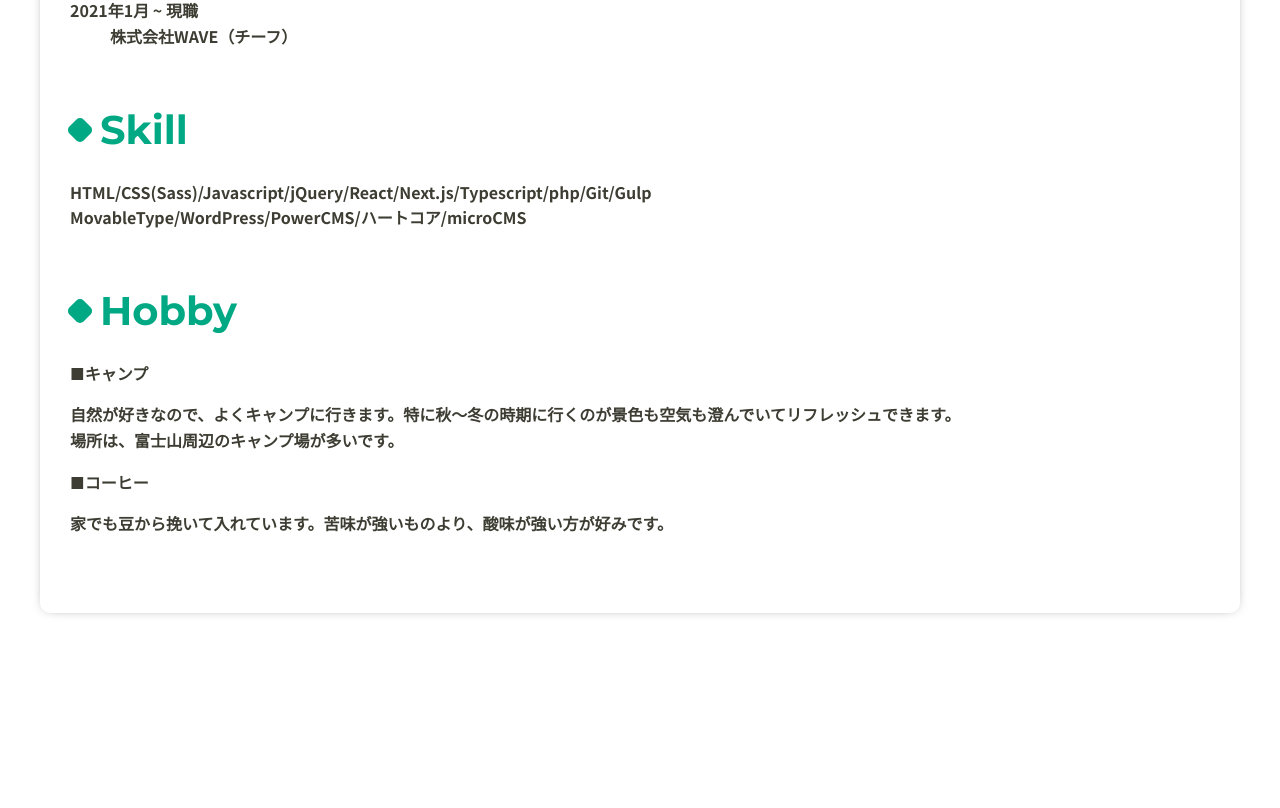
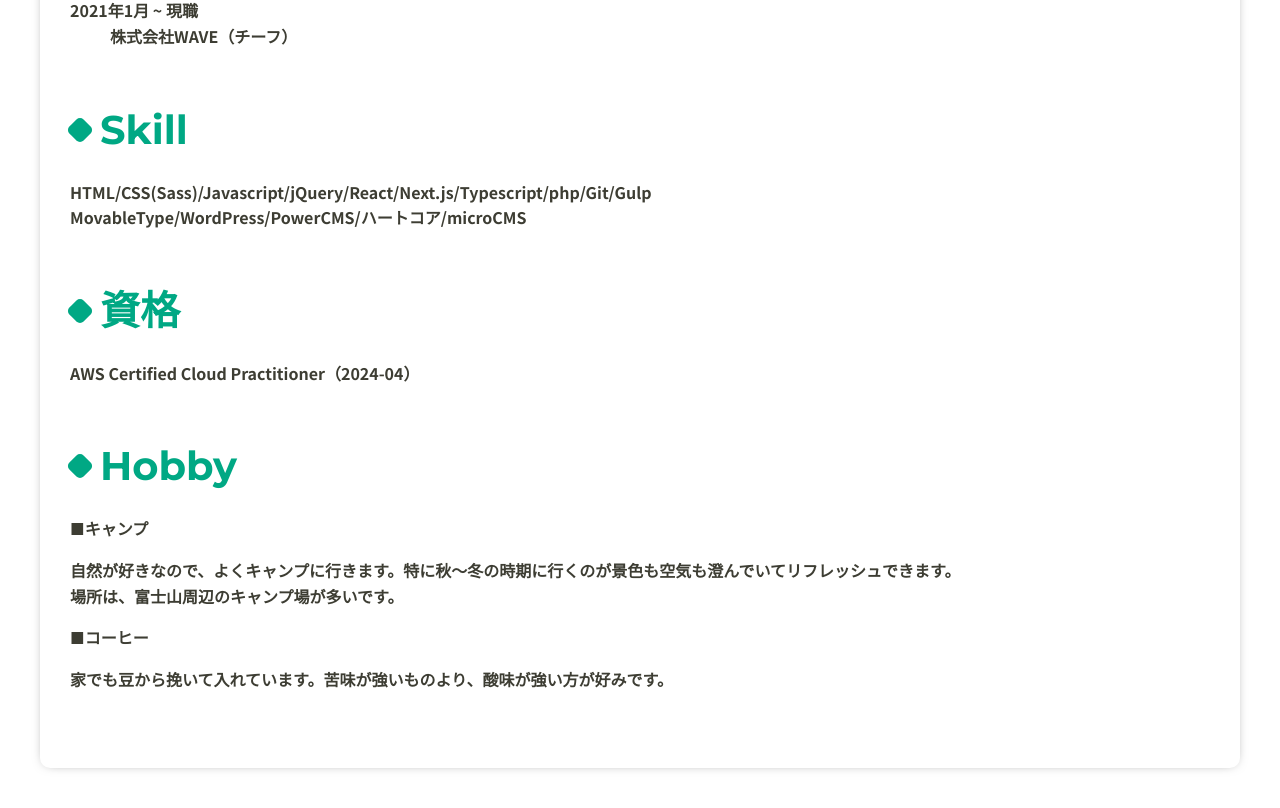
Before and after one commit to ohishi-Ta/Portfolio, a Next.js app in the folder portfolio/: page /about in a window 1280 px wide. Shown: the part 1562-2370 px from the top of the page. Before the commit the page ends 2255 px from the top, so only its background shows below. Built offline with nearby package versions, Linux system fonts and the light colour scheme.

Commit message:
no message

```diff
--- a/portfolio/pages/about.tsx
+++ b/portfolio/pages/about.tsx
@@ -45,6 +45,12 @@ const about = () => {
           </p>
         </div>
         <div className={style.page__box}>
+          <h3 className="Title_2 en">資格</h3>
+          <p>
+          AWS Certified Cloud Practitioner（2024-04）
+          </p>
+        </div>
+        <div className={style.page__box}>
           <h3 className="Title_2 en">Hobby</h3>
           <p>■キャンプ</p>
           <p>自然が好きなので、よくキャンプに行きます。特に秋〜冬の時期に行くのが景色も空気も澄んでいてリフレッシュできます。
```
